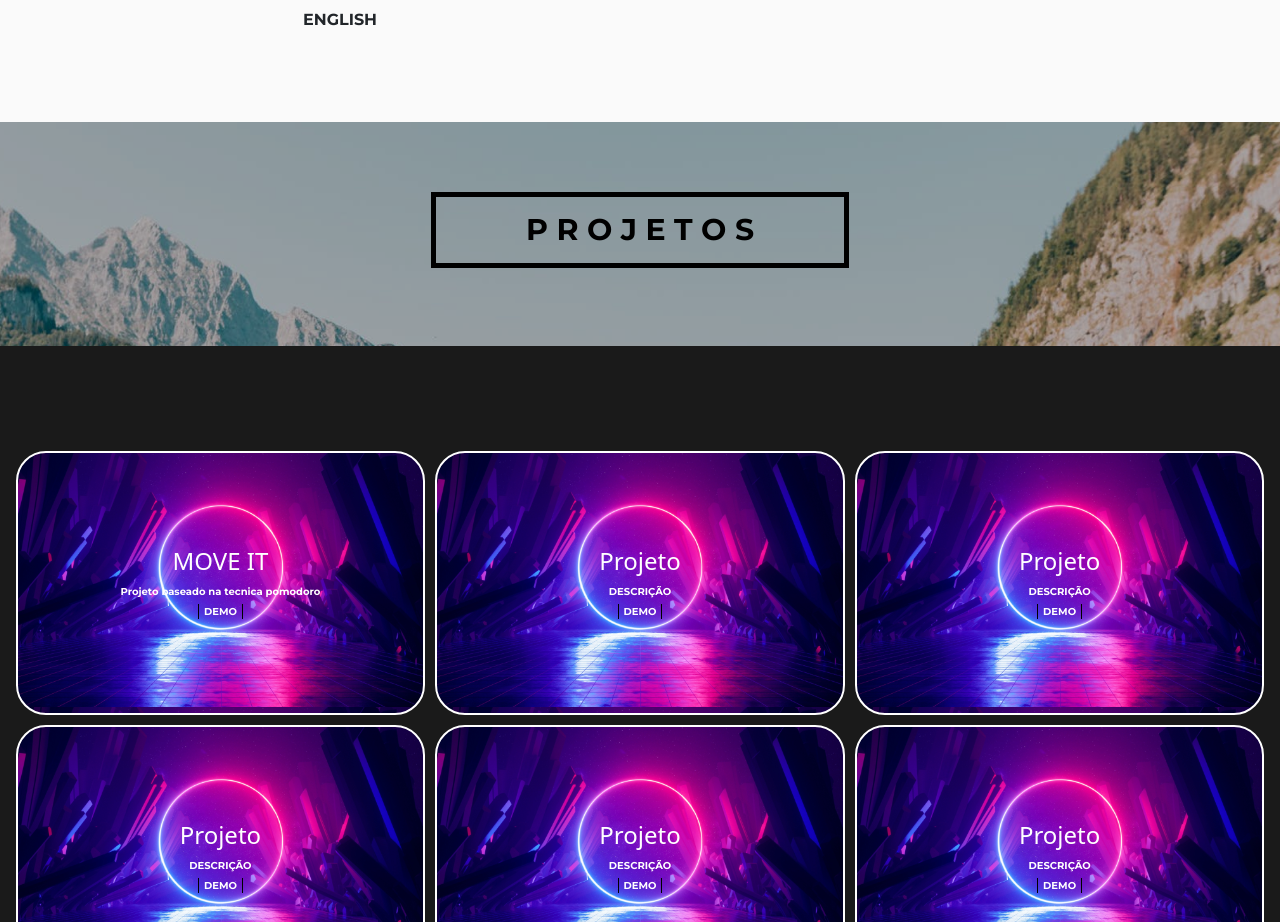
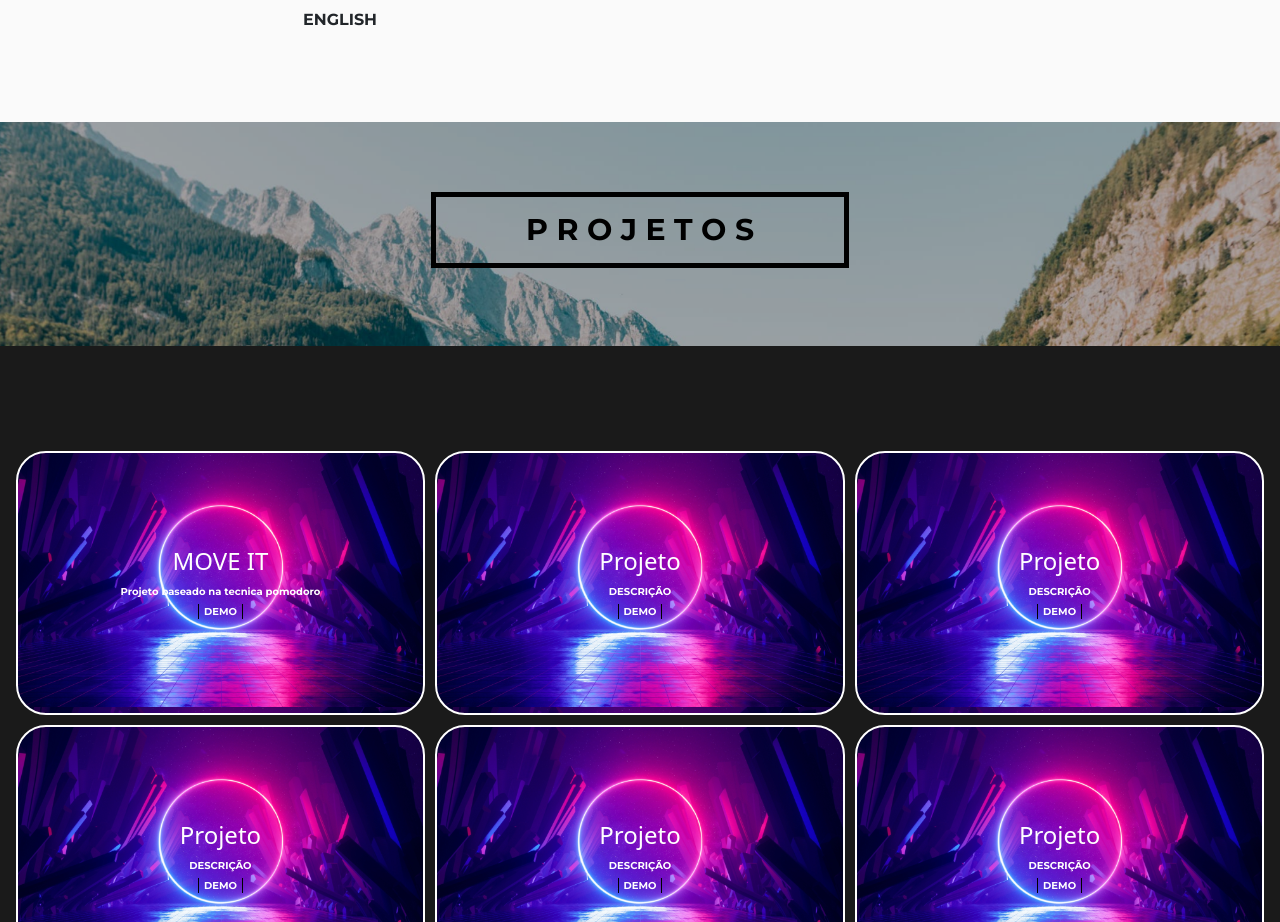
Before and after one commit to eduardops0/portfolio, a Next.js app: page / in a window 1280 px wide. Shown: the part 2891-3813 px from the top of the page. Built offline with nearby package versions, Linux system fonts and the light colour scheme.

Commit message:
Update Home.module.css

```diff
--- a/src/pages/home/Home.module.css
+++ b/src/pages/home/Home.module.css
@@ -250,8 +250,8 @@ padding: 90px 0;
    flex-direction: column;
    align-items: center;
    background-image: url('/icons/projects.png');
-   background-position: -500px -20px;
-   width: 100%;
+   background-size: 100%;
+   width: 110vw;
    height: 100%;
 
 }
```
